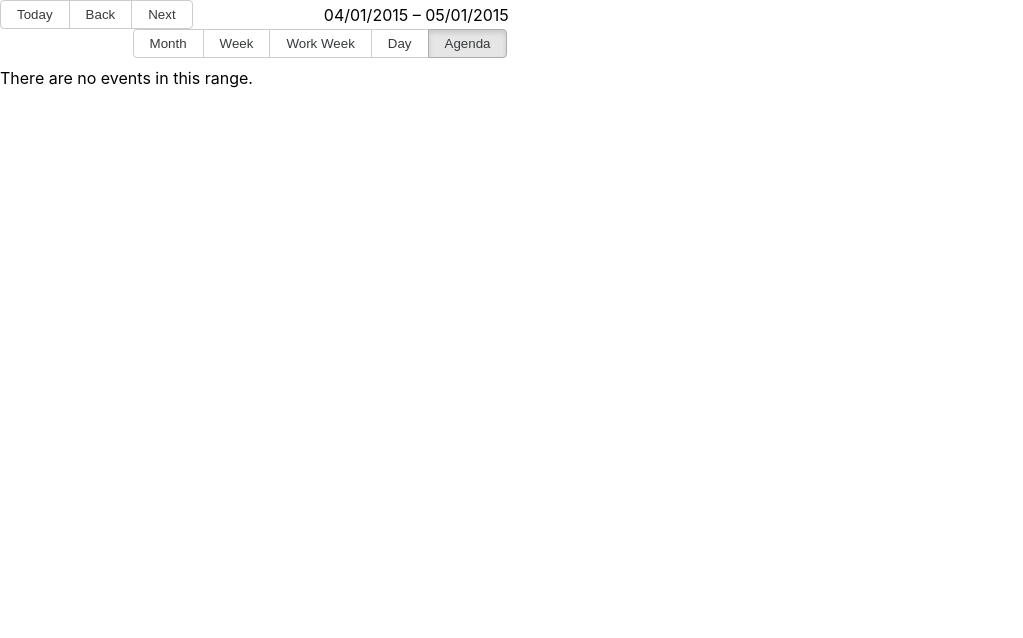
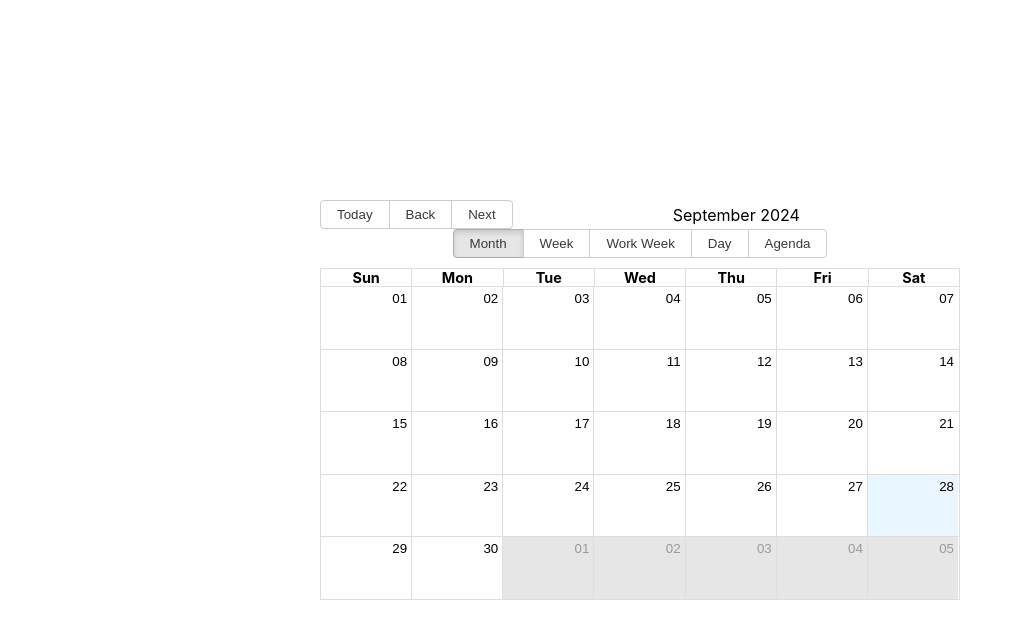
Before and after one commit to FluxTradeLLC/should-i-trade-today-react, a React (Create React App) app: page / in a window 1280 px wide. Shown: the top 638 px of the page, without its empty margins (0-1023 px from the left). Built offline with nearby package versions, Linux system fonts and the light colour scheme; no server answers.

Commit message:
Fetches from server

```diff
--- a/src/App.css
+++ b/src/App.css
@@ -1,38 +1,7 @@
 .App {
-  text-align: center;
-}
-
-.App-logo {
-  height: 40vmin;
-  pointer-events: none;
-}
-
-@media (prefers-reduced-motion: no-preference) {
-  .App-logo {
-    animation: App-logo-spin infinite 20s linear;
-  }
-}
-
-.App-header {
-  background-color: #282c34;
-  min-height: 100vh;
+  width: 100vw;
+  height: 100vh;
   display: flex;
-  flex-direction: column;
   align-items: center;
   justify-content: center;
-  font-size: calc(10px + 2vmin);
-  color: white;
 }
-
-.App-link {
-  color: #61dafb;
-}
-
-@keyframes App-logo-spin {
-  from {
-    transform: rotate(0deg);
-  }
-  to {
-    transform: rotate(360deg);
-  }
-}
--- a/src/App.js
+++ b/src/App.js
@@ -1,20 +1,13 @@
-import React, { useMemo } from "react";
+import React, { useMemo, useEffect, useState } from "react";
 
 import { Calendar, momentLocalizer, Views } from "react-big-calendar";
 import moment from "moment";
 import * as dates from "./utils/dates";
 
 import "react-big-calendar/lib/css/react-big-calendar.css";
+import "./App.css";
 
 const localizer = momentLocalizer(moment);
-const myEventsList = [
-  {
-    id: 1,
-    title: 62.5,
-    start: new Date(2024, 8, 27),
-    end: new Date(2024, 8, 27),
-  },
-];
 
 const ColoredDateCellWrapper = ({ children }) =>
   React.cloneElement(React.Children.only(children), {
@@ -34,22 +27,33 @@ const CustomEvent = ({ event }) => {
   return <div style={eventStyle}>{event.title}</div>;
 };
 
-const customSlotPropGetter = (date) => {
-  if (date.getDate() === 7 || date.getDate() === 15)
-    return {
-      // className: styles.specialDay,
-    };
-  else return {};
-};
+function App() {
+  const [events, setEvents] = useState([]);
 
-function App() {
-  const { components, defaultDate, max, views } = useMemo(
+  useEffect(() => {
+    fetch(
+      `${process.env.REACT_APP_SERVER_BASE_URI}/get_recommendations/past_month`
+    )
+      .then((response) => response.json())
+      .then((data) =>
+        setEvents(
+          data.map((datum, index) => ({
+            id: index,
+            title: datum.score,
+            start: new Date(datum.date),
+            end: new Date(datum.date),
+          }))
+        )
+      )
+      .catch((error) => console.error("Error fetching events:", error));
+  }, []);
+
+  const { components, max, views } = useMemo(
     () => ({
       components: {
         timeSlotWrapper: ColoredDateCellWrapper,
         event: CustomEvent,
       },
-      defaultDate: new Date(2015, 3, 1),
       max: dates.add(dates.endOf(new Date(2015, 17, 1), "day"), -1, "hours"),
       views: Object.keys(Views).map((k) => Views[k]),
     }),
@@ -60,16 +64,14 @@ function App() {
     <div className="App">
       <Calendar
         components={components}
-        defaultDate={defaultDate}
-        events={myEventsList}
+        events={events}
         localizer={localizer}
         max={max}
         showMultiDayTimes
         step={60}
         views={views}
-        defaultView={Views.AGENDA}
-        slotPropGetter={customSlotPropGetter}
-        style={{ height: 500, width: "50%" }}
+        defaultView={Views.MONTH}
+        style={{ height: "50%", width: "50%" }}
       />
     </div>
   );
```
